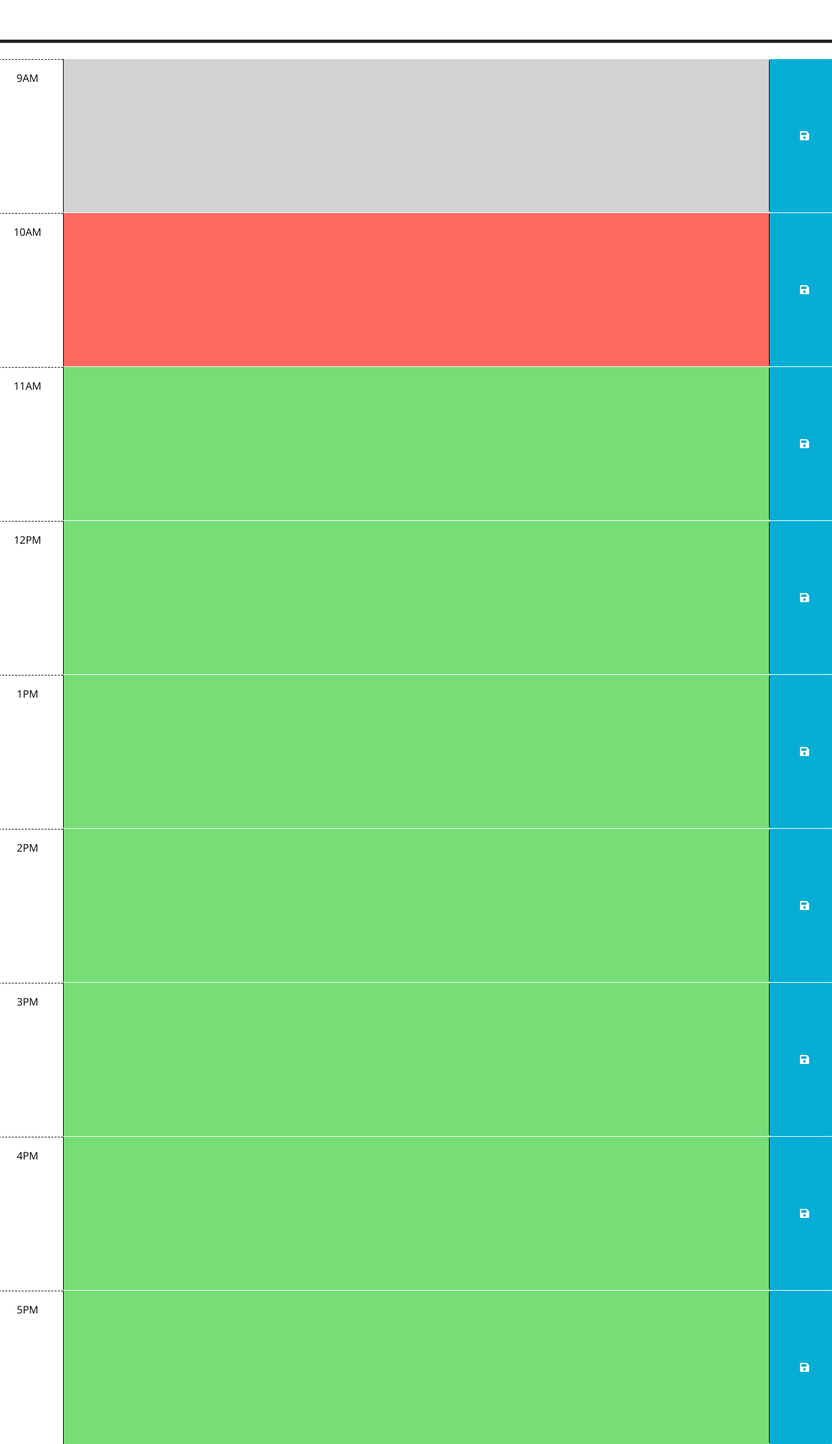
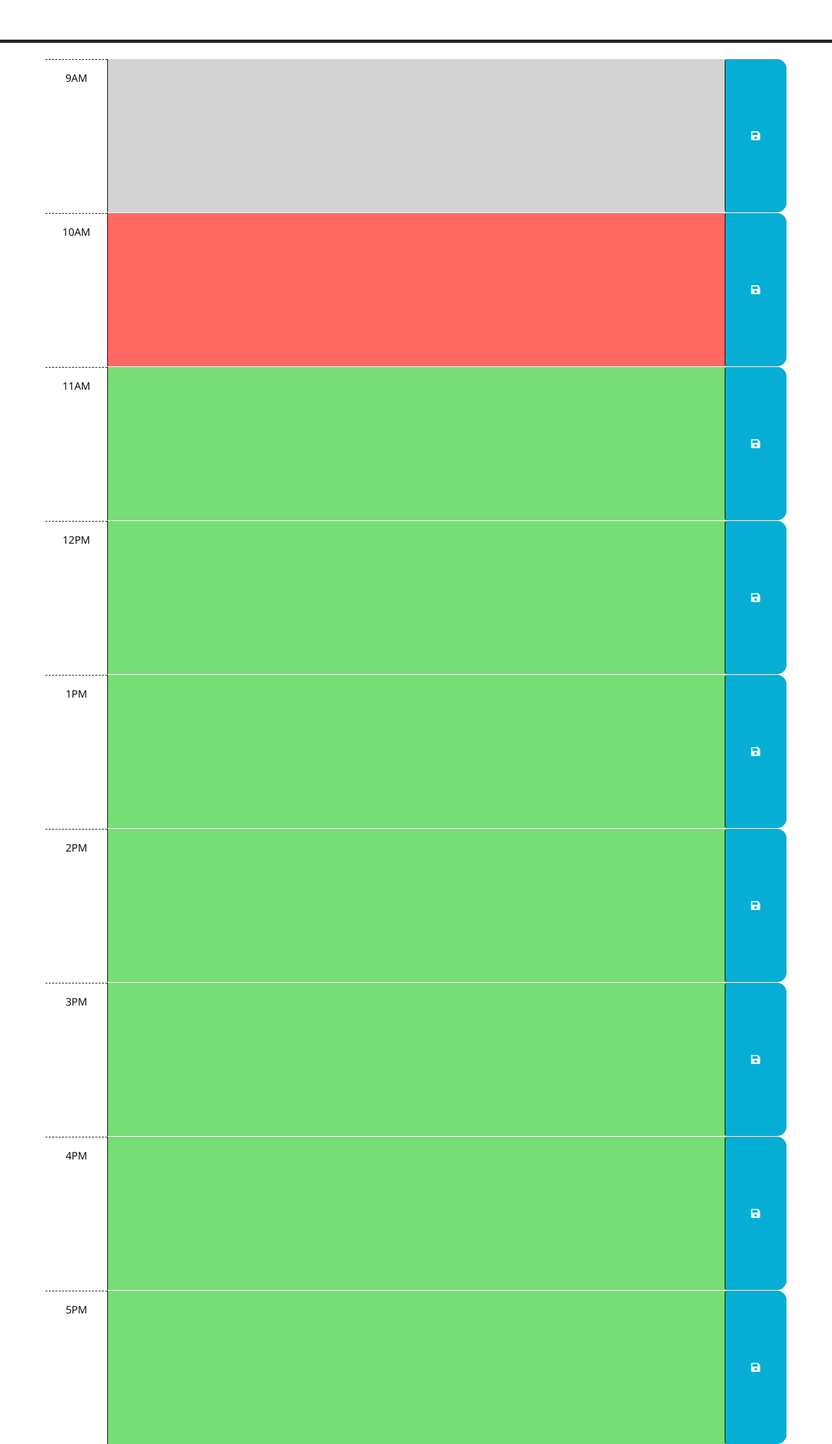
Before and after one commit to ssimmons122/05-work-scheduler, a plain HTML site: page index.html in a window 1280 px wide. Shown: the part 166-2389 px from the top of the page at 65% size. Drawn offline with nearby package versions, Linux system fonts and the light colour scheme.

Commit message:
html cleanup

```diff
--- a/index.html
+++ b/index.html
@@ -9,12 +9,8 @@
     <!--fonts-->
     <link rel="stylesheet" href="https://use.fontawesome.com/releases/v5.8.1/css/all.css"
       integrity="sha384-50oBUHEmvpQ+1lW4y57PTFmhCaXp0ML5d60M1M7uH2+nqUivzIebhndOJK28anvf"
-      crossorigin="anonymous"
-    />
-    <link
-      href="https://fonts.googleapis.com/css?family=Open+Sans&display=swap"
-      rel="stylesheet"
-    />
+      crossorigin="anonymous"/>
+    <link href="https://fonts.googleapis.com/css?family=Open+Sans&display=swap" rel="stylesheet" />
     <!--css-->
     <link rel="stylesheet" href="style.css" />
 
@@ -29,8 +25,7 @@
       <p id="currentDay" class="lead"></p>
     </header>
 
-    <!--tyipcal day-->
-
+    <!--typical day-->
 
       <!-- Use class for "past", "present", and "future" to apply styles to the
         time-block divs accordingly. The javascript will need to do this by
@@ -41,12 +36,12 @@
         in the finished product. Remember to delete this comment once the
         code is implemented.
         -->
-
+    <div class="container">
       <!-- Example of a past time block. The "past" class adds a gray background color. -->
       <div id="hour-9" class="row time-block past">
         <div class="col-2 col-md-1 hour text-center py-3">9AM</div>
         <textarea class="col-8 col-md-10 description" rows="9"> </textarea>
-        <button class="btn saveBtn col-2 col-md-1" aria-label="save">
+        <button class="btn saveBtn col-md-1" aria-label="save">
           <i class="fas fa-save" aria-hidden="true"></i>
         </button>
       </div>
@@ -55,7 +50,7 @@
       <div id="hour-10" class="row time-block present">
         <div class="col-2 col-md-1 hour text-center py-3">10AM</div>
         <textarea class="col-8 col-md-10 description" rows="9"> </textarea>
-        <button class="btn saveBtn col-2 col-md-1" aria-label="save">
+        <button class="btn saveBtn col-md-1" aria-label="save">
           <i class="fas fa-save" aria-hidden="true"></i>
         </button>
       </div>
@@ -64,7 +59,7 @@
       <div id="hour-11" class="row time-block future">
         <div class="col-2 col-md-1 hour text-center py-3">11AM</div>
         <textarea class="col-8 col-md-10 description" rows="9"> </textarea>
-        <button class="btn saveBtn col-2 col-md-1" aria-label="save">
+        <button class="btn saveBtn col-md-1" aria-label="save">
           <i class="fas fa-save" aria-hidden="true"></i>
         </button>
       </div>
@@ -72,7 +67,7 @@
       <div id="hour-12" class="row time-block future">
         <div class="col-2 col-md-1 hour text-center py-3">12PM</div>
         <textarea class="col-8 col-md-10 description" rows="9"> </textarea>
-        <button class="btn saveBtn col-2 col-md-1" aria-label="save">
+        <button class="btn saveBtn col-md-1" aria-label="save">
           <i class="fas fa-save" aria-hidden="true"></i>
         </button>
       </div>
@@ -80,7 +75,7 @@
       <div id="hour-13" class="row time-block future">
         <div class="col-2 col-md-1 hour text-center py-3">1PM</div>
         <textarea class="col-8 col-md-10 description" rows="9"> </textarea>
-        <button class="btn saveBtn col-2 col-md-1" aria-label="save">
+        <button class="btn saveBtn col-md-1" aria-label="save">
           <i class="fas fa-save" aria-hidden="true"></i>
         </button>
       </div>
@@ -88,7 +83,7 @@
       <div id="hour-14" class="row time-block future">
         <div class="col-2 col-md-1 hour text-center py-3">2PM</div>
         <textarea class="col-8 col-md-10 description" rows="9"> </textarea>
-        <button class="btn saveBtn col-2 col-md-1" aria-label="save">
+        <button class="btn saveBtn col-md-1" aria-label="save">
           <i class="fas fa-save" aria-hidden="true"></i>
         </button>
       </div>
@@ -96,7 +91,7 @@
       <div id="hour-15" class="row time-block future">
         <div class="col-2 col-md-1 hour text-center py-3">3PM</div>
         <textarea class="col-8 col-md-10 description" rows="9"> </textarea>
-        <button class="btn saveBtn col-2 col-md-1" aria-label="save">
+        <button class="btn saveBtn col-md-1" aria-label="save">
           <i class="fas fa-save" aria-hidden="true"></i>
         </button>
       </div>
@@ -104,7 +99,7 @@
       <div id="hour-16" class="row time-block future">
         <div class="col-2 col-md-1 hour text-center py-3">4PM</div>
         <textarea class="col-8 col-md-10 description" rows="9"> </textarea>
-        <button class="btn saveBtn col-2 col-md-1" aria-label="save">
+        <button class="btn saveBtn col-md-1" aria-label="save">
           <i class="fas fa-save" aria-hidden="true"></i>
         </button>
       </div>
@@ -112,7 +107,7 @@
       <div id="hour-17" class="row time-block future">
         <div class="col-2 col-md-1 hour text-center py-3">5PM</div>
         <textarea class="col-8 col-md-10 description" rows="9"> </textarea>
-        <button class="btn saveBtn col-2 col-md-1" aria-label="save">
+        <button class="btn saveBtn col-md-1" aria-label="save">
           <i class="fas fa-save" aria-hidden="true"></i>
         </button>
       </div>
@@ -120,12 +115,7 @@
 
     <!--more links -->
     <script src="https://code.jquery.com/jquery-3.4.1.min.js"></script>
-    <script
-      src="https://cdn.jsdelivr.net/npm/dayjs@1.11.3/dayjs.min.js"
-      integrity="sha256-iu/zLUB+QgISXBLCW/mcDi/rnf4m4uEDO0wauy76x7U="
-      crossorigin="anonymous"
-    ></script>
-
-    <script src="script.js"></script>
+    <script src="https://cdn.jsdelivr.net/npm/dayjs@1/dayjs.min.js"></script>
+        <script src="script.js"></script>
   </body>
 </html>
--- a/script.js
+++ b/script.js
@@ -1,11 +1,14 @@
 // Wrap all code that interacts with the DOM in a call to jQuery to ensure that
 // the code isn't run until the browser has finished rendering all the elements
 // in the html.
+$(document).ready(function() {
 
 // TODO: Add code to display the current date in the header of the page.
-$("#currentDay").text(moment().format(MMMM, D, YYYY));
+//$("#today").text(moment().format(MMMM, D, YYYY));
+$("#currentDay").text(moment().format("MMMM D YYYY"));
 
-
+  var value = $(this).siblings('.description').val();
+    var time = $(this).parent().attr('id');
   // TODO: Add a listener for click events on the save button. This code should
   // use the id in the containing time-block as a key to save the user input in
   // local storage. HINT: What does `this` reference in the click listener
@@ -23,3 +26,5 @@ $("#currentDay").text(moment().format(MMMM, D, YYYY));
   // the values of the corresponding textarea elements. HINT: How can the id
   // attribute of each time-block be used to do this?
   //
+
+)}
--- a/style.css
+++ b/style.css
@@ -12,8 +12,8 @@ textarea {
   padding: 10px;
 }
 
-.description {
-  white-space: pre-wrap;
+#today {
+  color: black
 }
 
 .time-block {
```
